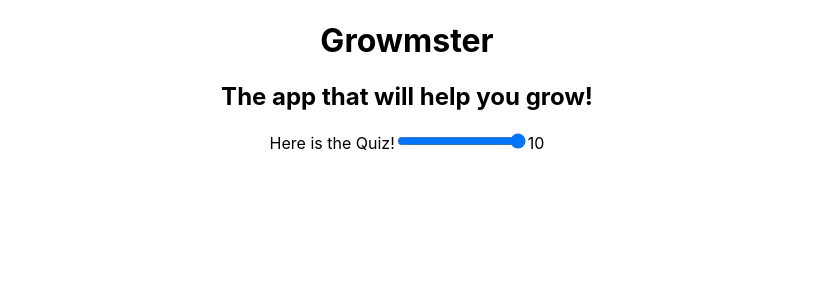
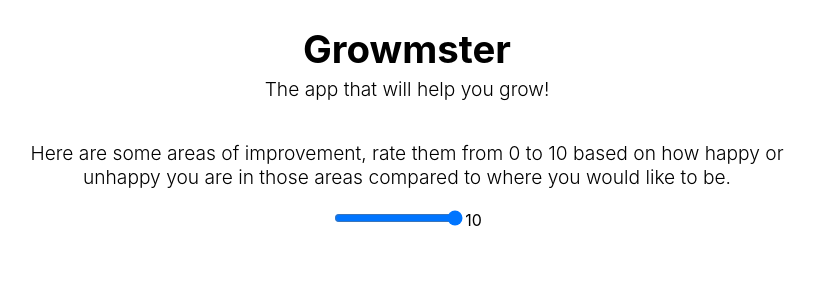
Before and after one commit to gregmarquet/growmster, a React (Create React App) app: page / in a window 1280 px wide. Shown: the top 300 px of the page, without its empty margins (233-1048 px from the left). Built offline with nearby package versions, Linux system fonts and the light colour scheme.

Commit message:
add intro-text to Quiz.js and add style to title, subtitle and intro-text

```diff
--- a/src/App.css
+++ b/src/App.css
@@ -22,6 +22,19 @@
   color: #61dafb;
 }
 
+.header__subtitle {
+  font-size: 1.2rem;
+  font-weight: 300;
+  margin-top: 5px;
+  line-height: 1.5rem;
+}
+
+.header__title {
+  font-size: 2.4rem;
+  margin-bottom: 0px;
+}
+
+
 @keyframes App-logo-spin {
   from {
     transform: rotate(0deg);
--- a/src/App.js
+++ b/src/App.js
@@ -22,8 +22,8 @@ class App extends Component {
     return (
       <div className="App">
         <header>
-          <h1>Growmster</h1>
-          <h2>The app that will help you grow!</h2>
+          <h1 className="header__title">Growmster</h1>
+          <h2 className="header__subtitle">The app that will help you grow!</h2>
         </header>
         <div>
 
--- a/src/components/Quiz/Quiz.css
+++ b/src/components/Quiz/Quiz.css
@@ -0,0 +1,4 @@
+.intro-text {
+  font-size: 1.2rem;
+  font-weight: 300;
+}
--- a/src/components/Quiz/Quiz.js
+++ b/src/components/Quiz/Quiz.js
@@ -1,11 +1,13 @@
 import React from 'react'
 import InputRange from 'react-input-range';
+
+import './Quiz.css'
 
 
 function Quiz(props) {
   return (
-    <div>
-      Here is the Quiz!
+    <div className="container">
+      <p className="intro-text">Here are some areas of improvement, rate them from 0 to 10 based on how happy or unhappy you are in those areas compared to where you would like to be. </p>
       <input
         type="range"
         min="0"
--- a/src/index.css
+++ b/src/index.css
@@ -12,3 +12,12 @@ code {
   font-family: source-code-pro, Menlo, Monaco, Consolas, "Courier New",
     monospace;
 }
+
+
+.container {
+  position: relative;
+  max-width: 800px;
+  margin: 2.5rem auto;
+  background: #fff;
+  border-radius: 3px;
+}
```
